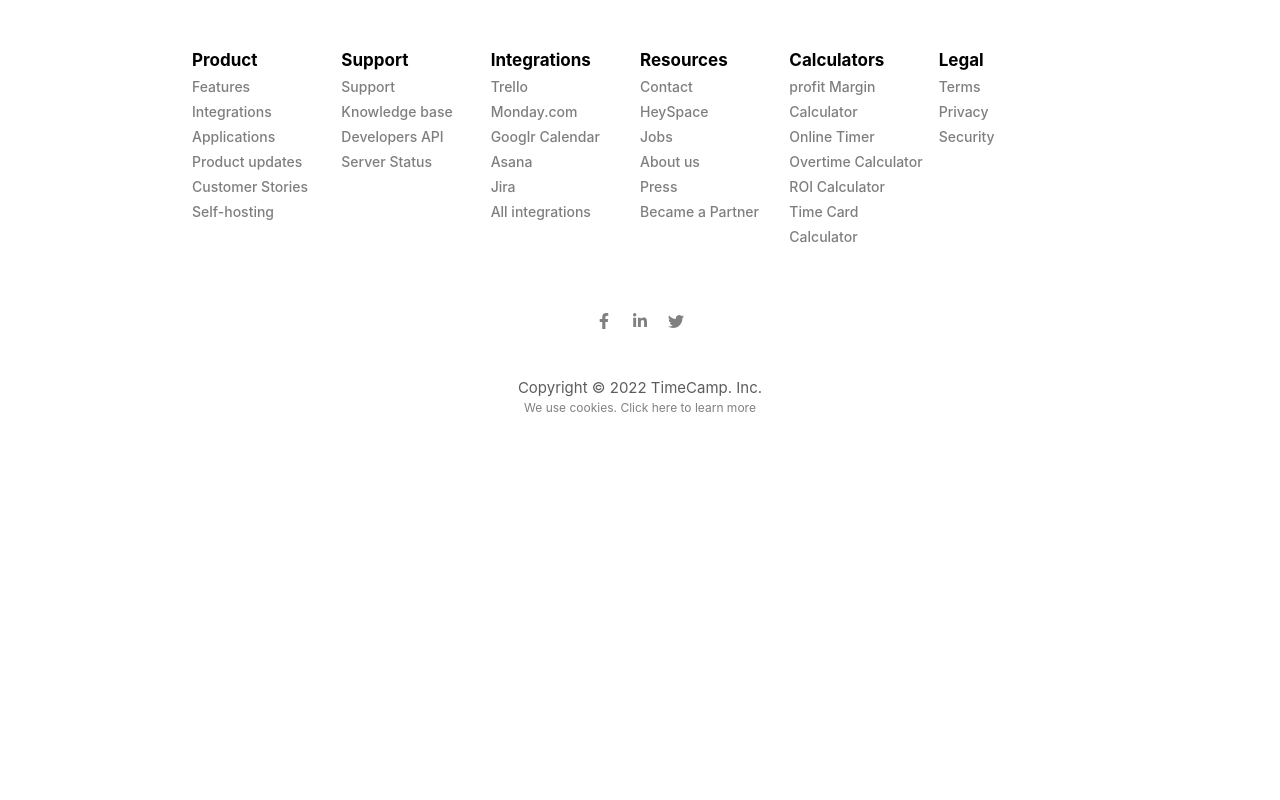
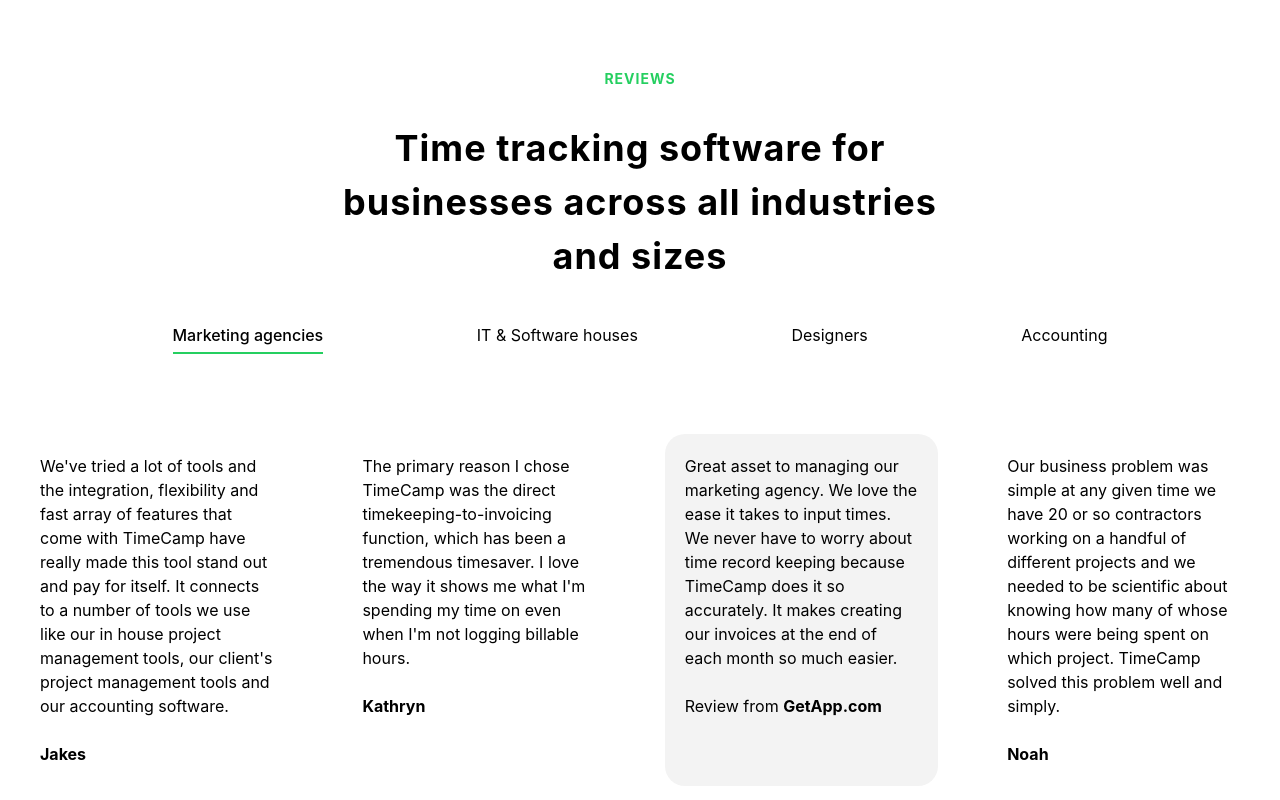
Before and after one commit to iamdebobrota/Timecamp-Clone, a React (Create React App) app in the folder frontend/: page / in a window 1280 px wide. Shown: the part 6480-7280 px from the top of the page. Before the commit the page ends 6977 px from the top, so only its background shows below. Built offline with nearby package versions, Linux system fonts and the light colour scheme.

Commit message:
homepage updated

```diff
--- a/frontend/src/components/pages/Homepage/Homepage.jsx
+++ b/frontend/src/components/pages/Homepage/Homepage.jsx
@@ -1,6 +1,7 @@
 import React from "react";
 import styled from "styled-components";
 import { Fields } from "./Fields";
+import { Review } from "./Review";
 
 const Container = styled.div`
   width: 100%;
@@ -385,6 +386,7 @@
         </div>
       </Demo>
       <Fields/>
+      <Review/>
     </div>
   );
 };
--- /dev/null
+++ b/frontend/src/components/pages/Homepage/Review.jsx
@@ -0,0 +1,135 @@
+import React from "react";
+import styled from "styled-components";
+
+const Head = styled.div`
+  text-align: center;
+  letter-spacing: 1px;
+  & p {
+    margin-top: 100px;
+    font-size: 14px;
+    color: #25cf60;
+    font-weight: 700;
+    margin-bottom: 2rem;
+  }
+  & h2 {
+    font-size: 36px;
+    font-weight: 700;
+    padding: 0 24%;
+  }
+`;
+const Heading = styled.div`
+  display: flex;
+  justify-content: center;
+  gap: 12%;
+  margin: 40px 0;
+`;
+const P = styled.p`
+  font-weight: 500;
+  padding-bottom: 5px;
+  border-bottom: 2px solid #25cf60;
+`;
+const Reviews = styled.div`
+  display: flex;
+  flex-wrap: wrap;
+  justify-content: space-between;
+  text-align: left;
+  padding: 0 20px;
+  margin-top: 80px;
+
+  &>div{
+    width: 22%;
+    padding: 20px;
+  }
+`;
+
+const Spl = styled.div`
+background-color: #f3f3f3;
+border-radius: 20px;
+`
+const IMG = styled.div`
+display: flex;
+justify-content: space-evenly;
+margin: 100px 0;
+& img{
+    width: 150px;
+    height: 75px;
+}
+`
+export const Review = () => {
+  return (
+    <div>
+      <Head>
+        <p>REVIEWS</p>
+        <h2>
+          Time tracking software for businesses across all industries and sizes
+        </h2>
+      </Head>
+      <Heading>
+        <P>Marketing agencies</P>
+        <p>IT & Software houses</p>
+        <p>Designers</p>
+        <p>Accounting</p>
+      </Heading>
+
+      <Reviews>
+        <div>
+          <p>
+            We've tried a lot of tools and the integration, flexibility and fast
+            array of features that come with TimeCamp have really made this tool
+            stand out and pay for itself. It connects to a number of tools we
+            use like our in house project management tools, our client's project
+            management tools and our accounting software.
+          </p>
+          <br />
+          <p>
+            <b>Jakes</b>
+          </p>
+        </div>
+        <div>
+          <p>
+            The primary reason I chose TimeCamp was the direct
+            timekeeping-to-invoicing function, which has been a tremendous
+            timesaver. I love the way it shows me what I'm spending my time on
+            even when I'm not logging billable hours.
+          </p>
+          <br />
+          <p>
+            <b>Kathryn</b>
+          </p>
+        </div>
+        <Spl>
+          <p>
+            Great asset to managing our marketing agency. We love the ease it
+            takes to input times. We never have to worry about time record
+            keeping because TimeCamp does it so accurately. It makes creating
+            our invoices at the end of each month so much easier.
+          </p>
+          <br />
+          <p>
+            Review from <b>GetApp.com</b>
+          </p>
+        </Spl>
+        <div>
+          <p>
+            Our business problem was simple at any given time we have 20 or so
+            contractors working on a handful of different projects and we needed
+            to be scientific about knowing how many of whose hours were being
+            spent on which project. TimeCamp solved this problem well and
+            simply.
+          </p>
+          <br />
+          <p>
+            <b>Noah</b>
+          </p>
+        </div>
+      </Reviews>
+
+      <IMG>
+        <img src="https://cdn-m.timecamp.com/img/greenbranding/features/crozdesk.png" alt="" />
+        <img src="https://cdn-m.timecamp.com/img/greenbranding/features/capterra.png" alt="" />
+        <img src="https://cdn-m.timecamp.com/img/greenbranding/features/crowd.png" alt="" />
+        <img src="https://cdn-m.timecamp.com/img/greenbranding/features/get-app.png" alt="" />
+      </IMG>
+    </div>
+  );
+};
```
